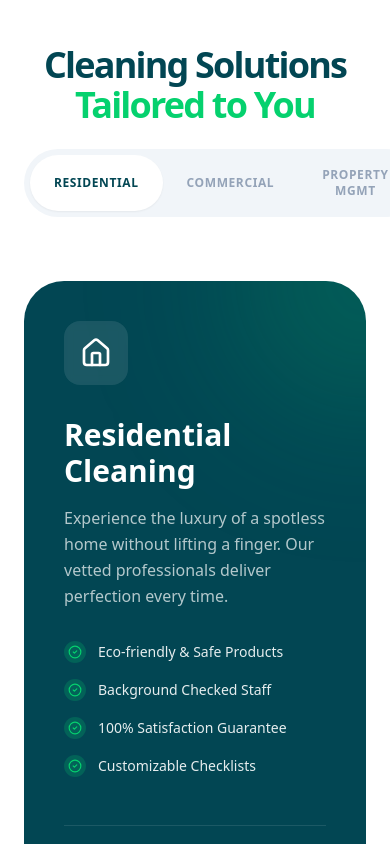
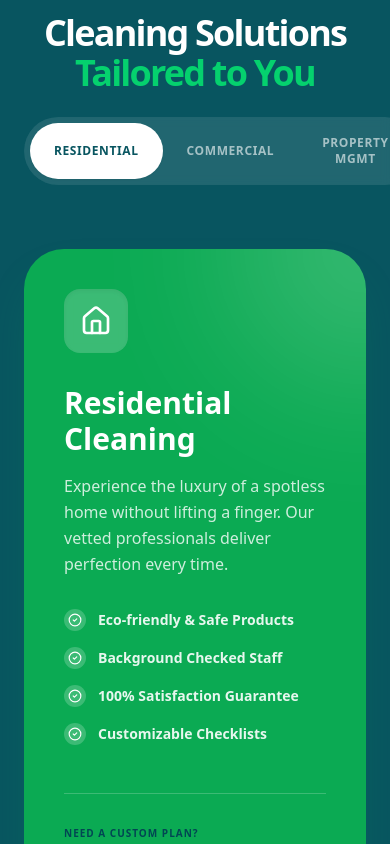
Before and after one commit to renatoquerales28-byte/extreme-cleaning-next, a Next.js app: page / in a window 390 px wide. Shown: the part 2120-2964 px from the top of the page. Built offline with nearby package versions, Linux system fonts and the light colour scheme.

Commit message:
style: modernize service selector section with dark green bg logic and responsive frame height

```diff
--- a/src/components/home/ServiceSelectorSection.tsx
+++ b/src/components/home/ServiceSelectorSection.tsx
@@ -75,24 +75,24 @@ export default function ServiceSelectorSection() {
     };
 
     return (
-        <section className="w-full bg-white py-20 relative overflow-hidden">
-            <div className="max-w-7xl mx-auto px-6 relative z-10">
+        <section className="w-full bg-[#085560] relative overflow-hidden min-h-screen flex items-center py-12 lg:py-0">
+            <div className="max-w-[1700px] mx-auto px-6 lg:px-10 relative z-10 w-full">
 
                 {/* HEADLINE */}
                 <div className="text-center max-w-3xl mx-auto mb-16">
-                    <h2 className="text-4xl md:text-5xl font-black tracking-tighter text-[#024653] mb-6">
+                    <h2 className="text-4xl md:text-5xl font-black tracking-tighter text-white mb-6">
                         Cleaning Solutions <br /> <span className="text-[#05D16E]">Tailored to You</span>
                     </h2>
 
                     {/* TOGGLE PILL */}
-                    <div className="inline-flex bg-slate-100 p-1.5 rounded-full relative">
+                    <div className="inline-flex bg-white/10 p-1.5 rounded-full relative backdrop-blur-sm">
                         {(['residential', 'commercial', 'pm'] as ServiceType[]).map((tab) => (
                             <button
                                 key={tab}
                                 onClick={() => { setActiveTab(tab); setSelectedOption(null); }}
                                 className={`
                                     relative px-6 py-3 rounded-full text-xs font-bold uppercase tracking-wider transition-all z-10
-                                    ${activeTab === tab ? 'text-[#024653]' : 'text-slate-400 hover:text-slate-600'}
+                                    ${activeTab === tab ? 'text-[#085560]' : 'text-white/60 hover:text-white'}
                                 `}
                             >
                                 {activeTab === tab && (
@@ -116,10 +116,10 @@ export default function ServiceSelectorSection() {
                     {/* LEFT: INFO CARD (Dynamic) */}
                     <motion.div
                         layout
-                        className="lg:col-span-4 bg-[#024653] rounded-[2.5rem] p-10 text-white flex flex-col justify-between relative overflow-hidden min-h-[500px]"
+                        className="lg:col-span-4 bg-[#0BAA53] rounded-[2.5rem] p-10 text-white flex flex-col justify-between relative overflow-hidden min-h-[500px] shadow-2xl shadow-[#0BAA53]/20"
                     >
-                        {/* Blob Decoration */}
-                        <div className="absolute top-0 right-0 w-64 h-64 bg-[#05D16E]/20 rounded-full blur-[80px] -translate-y-1/2 translate-x-1/2" />
+                        {/* Blob Decoration - Adjusted opacity for new bg */}
+                        <div className="absolute top-0 right-0 w-64 h-64 bg-white/20 rounded-full blur-[80px] -translate-y-1/2 translate-x-1/2" />
 
                         <div className="relative z-10">
                             <AnimatePresence mode="wait">
@@ -130,21 +130,21 @@ export default function ServiceSelectorSection() {
                                     exit={{ opacity: 0, y: -20 }}
                                     transition={{ duration: 0.3 }}
                                 >
-                                    <div className="w-16 h-16 bg-white/10 rounded-2xl flex items-center justify-center mb-8 backdrop-blur-sm">
+                                    <div className="w-16 h-16 bg-white/20 rounded-2xl flex items-center justify-center mb-8 backdrop-blur-sm shadow-inner">
                                         {activeContent.icon}
                                     </div>
                                     <h3 className="text-3xl font-bold mb-4">{activeContent.title}</h3>
-                                    <p className="text-white/70 leading-relaxed mb-8">
+                                    <p className="text-white/80 leading-relaxed mb-8 font-medium">
                                         {activeContent.description}
                                     </p>
 
                                     <ul className="space-y-4">
                                         {activeContent.benefits.map((benefit, idx) => (
                                             <li key={idx} className="flex items-center gap-3">
-                                                <div className="p-1 rounded-full bg-[#05D16E]/20">
-                                                    <CheckCircle2 size={14} className="text-[#05D16E]" />
+                                                <div className="p-1 rounded-full bg-white/20">
+                                                    <CheckCircle2 size={14} className="text-white" />
                                                 </div>
-                                                <span className="text-sm font-medium text-white/90">{benefit}</span>
+                                                <span className="text-sm font-bold text-white/90">{benefit}</span>
                                             </li>
                                         ))}
                                     </ul>
@@ -152,9 +152,9 @@ export default function ServiceSelectorSection() {
                             </AnimatePresence>
                         </div>
 
-                        <div className="relative z-10 mt-12 pt-8 border-t border-white/10">
-                            <p className="text-[10px] font-black uppercase tracking-widest text-[#05D16E] mb-2">Need a Custom Plan?</p>
-                            <a href="/contact" className="text-sm font-bold underline decoration-white/30 underline-offset-4 hover:decoration-[#05D16E] transition-all">
+                        <div className="relative z-10 mt-12 pt-8 border-t border-white/20">
+                            <p className="text-[10px] font-black uppercase tracking-widest text-[#024653] mb-2">Need a Custom Plan?</p>
+                            <a href="/contact" className="text-sm font-bold underline decoration-white/30 underline-offset-4 hover:decoration-white transition-all text-white">
                                 Contact our team directly →
                             </a>
                         </div>
@@ -162,7 +162,7 @@ export default function ServiceSelectorSection() {
 
                     {/* RIGHT: INTERACTIVE SELECTION */}
                     <div className="lg:col-span-8 flex flex-col justify-between gap-8">
-                        <div className="bg-slate-50 rounded-[2.5rem] p-10 h-full border border-slate-100 flex flex-col justify-center">
+                        <div className="bg-[#F9F8F2] rounded-[2.5rem] p-10 h-full border border-white/10 flex flex-col justify-center shadow-2xl shadow-black/5">
 
                             <h4 className="text-lg font-bold text-[#024653] mb-6 flex items-center gap-2">
                                 <Sparkles className="text-[#05D16E]" size={20} />
```
